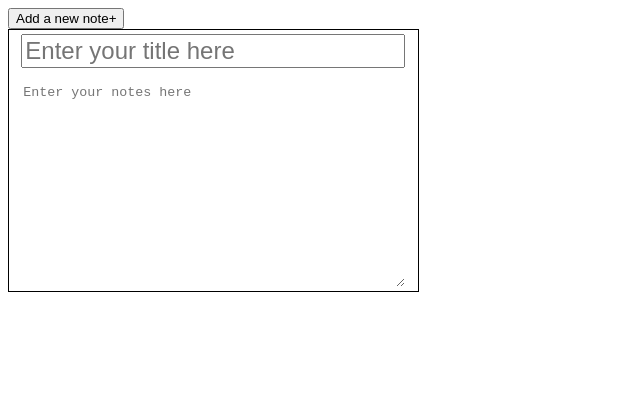
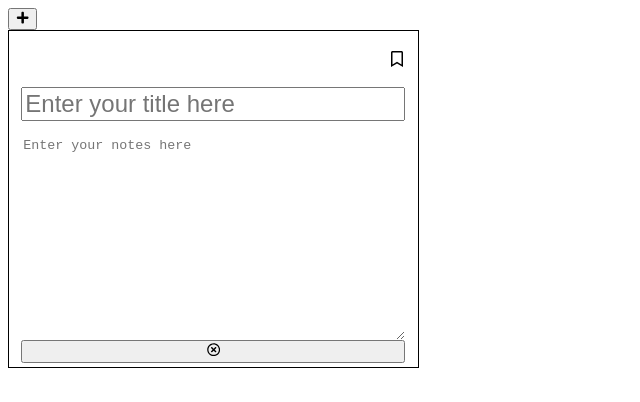
Before and after one commit to sammy8825/notes-app, a React (Create React App) app: page / in a window 1280 px wide. Shown: the top 402 px of the page, without its empty margins (0-640 px from the left). Built offline with nearby package versions, Linux system fonts and the light colour scheme; the HTML template or start-up script is replaced by a standard one.

Commit message:
Added the bookmark icon

```diff
--- a/package.json
+++ b/package.json
@@ -12,6 +12,7 @@
     "nanoid": "^4.0.0",
     "react": "^18.2.0",
     "react-dom": "^18.2.0",
+    "react-icons": "^4.4.0",
     "react-scripts": "5.0.1",
     "web-vitals": "^2.1.4"
   },
--- a/src/components/Note.js
+++ b/src/components/Note.js
@@ -1,8 +1,18 @@
-export default function Notes() {
+import React from "react";
+import { FaRegBookmark, FaBookmark, FaRegTimesCircle } from "react-icons/fa";
+
+export default function Notes(props) {
+    const [saved, changeSave] = React.useState(false);
+
+    function handleClick() {
+        changeSave(!saved);
+    }
     return (
         <div className="sticky notes" style={{ border: "1px solid black", display: "flex", flexDirection: "column", padding: "1% 3%" }}>
+            <p style={{ textAlign: "end" }} onClick={handleClick}> {saved ? <FaBookmark /> : <FaRegBookmark />}</p>
             <input type="text" placeholder="Enter your title here" style={{ fontSize: "24px" }} />
             <textarea placeholder="Enter your notes here" style={{ display: "block", marginTop: "15px", height: "25vh", border: "none" }} />
+            <button> <FaRegTimesCircle /></button>
         </div>
     )
 }
--- a/src/components/Page.js
+++ b/src/components/Page.js
@@ -1,21 +1,23 @@
 import React from "react";
 import Note from "./Note";
 import { Grid } from '@mui/material';
+import { FaPlus } from 'react-icons/fa';
 
 
 export default function App() {
     const [note, addNote] = React.useState([<Grid item md={4} key={0}>
         <Note />
     </Grid>]);
+
     function addNewNote() {
-        addNote(notes => [...notes, <Grid item md={4} key={note.length}>
+        addNote(notes => [<Grid item md={4} key={note.length}>
             <Note />
-        </Grid>]);
+        </Grid>, ...notes]);
     }
 
     return (
         <>
-            <button onClick={addNewNote}>Add a new note+</button>
+            <button onClick={addNewNote}><FaPlus /></button>
             <Grid container spacing={2}>
                 {note}
             </Grid>
```
Also changed, not shown: 1 other file (tests, documents, lock files or other folders).
